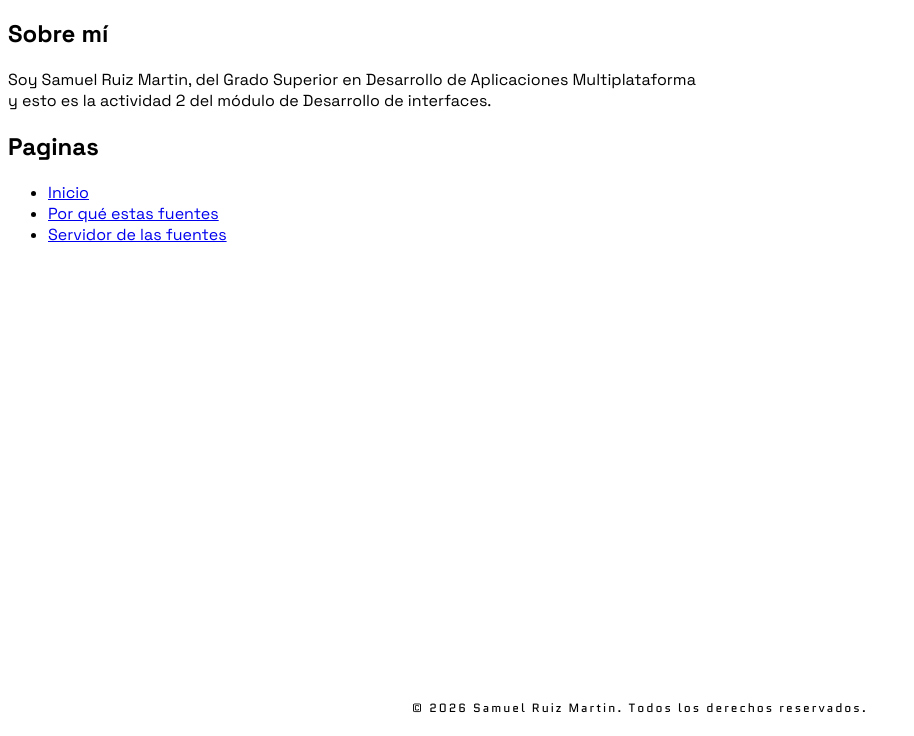
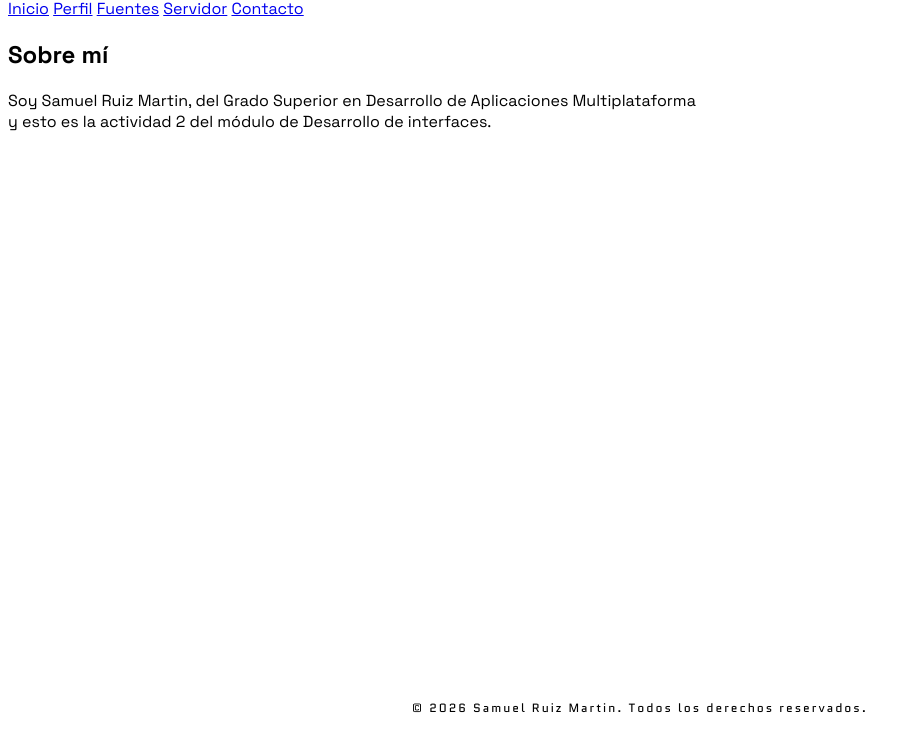
Before and after one commit to TheYinYan/UD1_ACT3_Desarrollo-de-interfaces, a plain HTML site: page index.html in a window 1280 px wide. Shown: the part 80-816 px from the top of the page, without its empty margins (0-914 px from the left). Drawn offline with Linux system fonts and the light colour scheme.

Commit message:
Terminar en casa

```diff
--- a/index.html
+++ b/index.html
@@ -3,7 +3,7 @@
     <head>
         <meta charset="UTF-8">
         <meta name="viewport" content="width=device-width, initial-scale=1.0">
-        <title>Actividad 2 - Samuel Ruiz Martin</title>
+        <title>Actividad 3 - Samuel Ruiz Martin</title>
         <link rel="stylesheet" href="styles.css">
         <link rel="icon" type="image/png" href="Image/icon.png">
         <link
@@ -18,8 +18,16 @@
     </head>
     <body>
         <header>
-            <h1>Pagina de inicio</h1>
+            <i class="fa-solid fa-bars"><h1>Pagina de inicio</h1></i>
         </header>
+        <nav>
+            <a href="index.html">Inicio</a></li>
+            <a href="paginas/fuentes.html">Perfil</a></li>
+            <a href="paginas/fuentes.html">Fuentes</a></li>
+            <a href="paginas/servidor.html">Servidor</a></li>
+            <a href="paginas/servidor.html">Contacto</a></li>
+        </nav>
+
         <main>
             <section>
                 <h2>Sobre mí</h2>
@@ -29,14 +37,6 @@
                     y esto es la actividad 2 del módulo de Desarrollo de
                     interfaces.</p>
             </section>
-            <section>
-                <h2>Paginas</h2>
-                <ul>
-                    <li><a href="index.html">Inicio</a></li>
-                    <li><a href="paginas/fuentes.html">Por qué estas fuentes</a></li>
-                    <li><a href="paginas/servidor.html">Servidor de las fuentes</a></li>
-                </ul>
-            </section>
         </main>
         <footer>
             <p>&copy; 2026 Samuel Ruiz Martin. Todos los derechos
```
